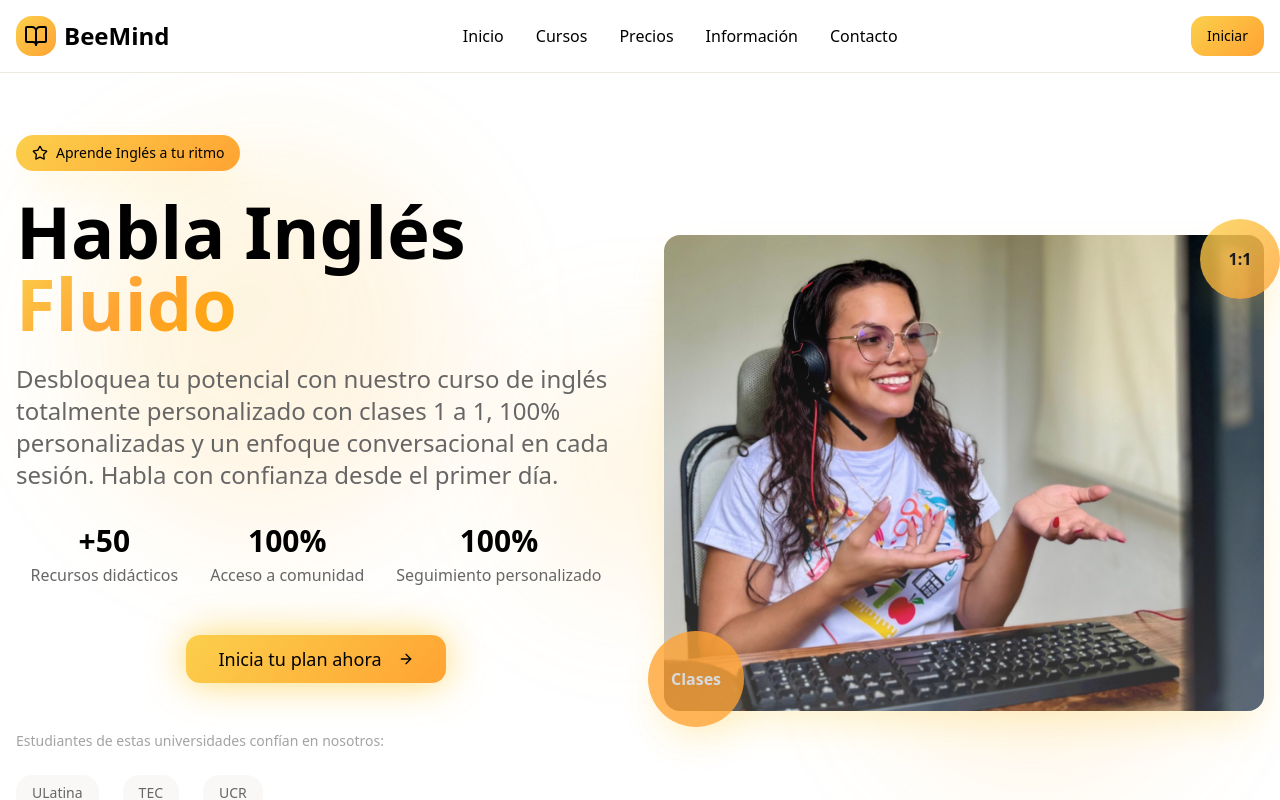
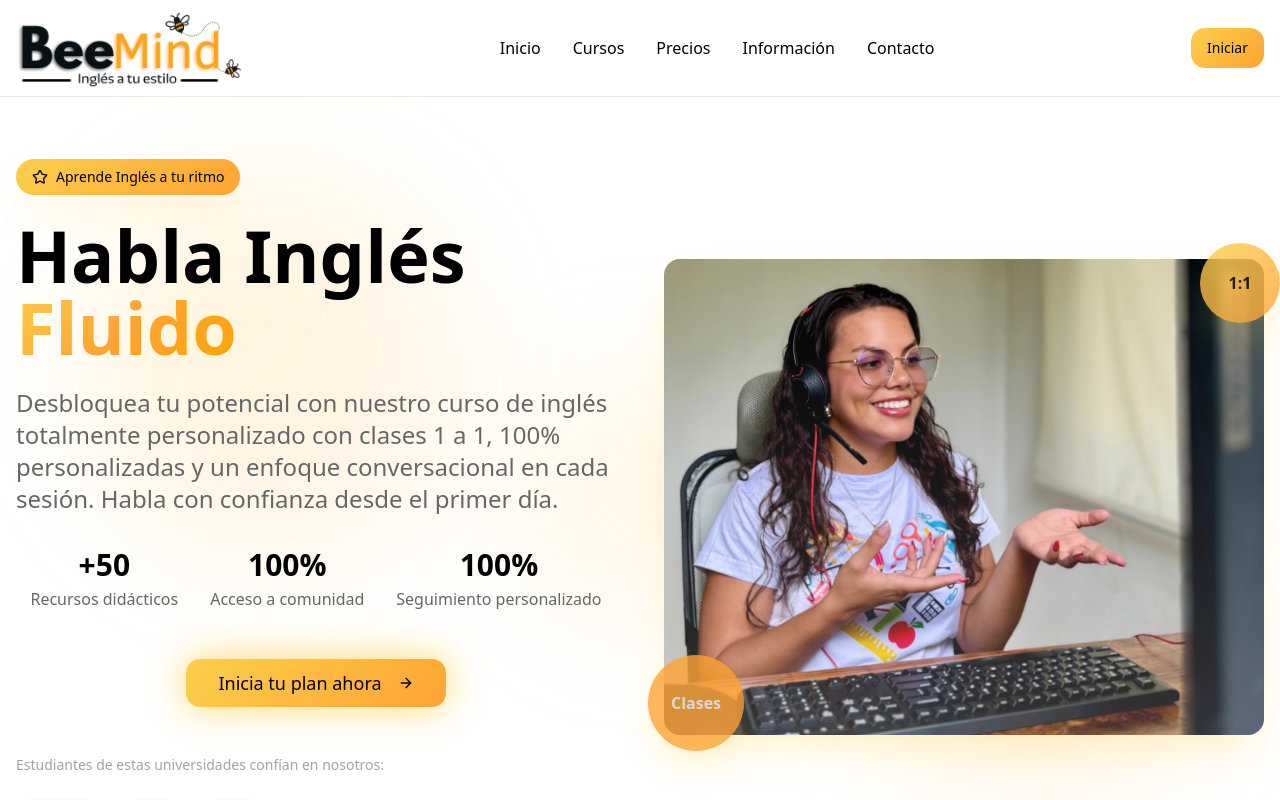
Before and after one commit to danielcdz/beeMind, a React (Vite) app: page / in a window 1280 px wide. Shown: the top 800 px of the page. Built offline with nearby package versions, Linux system fonts and the light colour scheme.

Commit message:
Use BM logos

```diff
--- a/index.html
+++ b/index.html
@@ -3,18 +3,16 @@
   <head>
     <meta charset="UTF-8" />
     <meta name="viewport" content="width=device-width, initial-scale=1.0" />
-    <title>sunstone-learn-launch</title>
+    <title>BeeMind</title>
+    <link rel="icon" type="image/png" href="/src/assets/BmLogo.png" />
     <meta name="description" content="Lovable Generated Project" />
     <meta name="author" content="Lovable" />
 
-    <meta property="og:title" content="sunstone-learn-launch" />
-    <meta property="og:description" content="Lovable Generated Project" />
-    <meta property="og:type" content="website" />
-    <meta property="og:image" content="https://lovable.dev/opengraph-image-p98pqg.png" />
+    <meta property="og:title" content="BeeMind" />
+    <meta property="og:description" content="BeeMind" />
+      <meta property="og:type" content="website" />
+      <meta property="og:image" content="https://lovable.dev/opengraph-image-p98pqg.png" />
 
-    <meta name="twitter:card" content="summary_large_image" />
-    <meta name="twitter:site" content="@lovable_dev" />
-    <meta name="twitter:image" content="https://lovable.dev/opengraph-image-p98pqg.png" />
   </head>
 
   <body>
--- a/src/components/Header.tsx
+++ b/src/components/Header.tsx
@@ -1,18 +1,20 @@
 import { Button } from "@/components/ui/button";
 import { BookOpen, Menu, X } from "lucide-react";
 import { useState } from "react";
+import BeeMindLogo from "@/assets/BeeMindLogo.png";
 const Header = () => {
   const [isMenuOpen, setIsMenuOpen] = useState(false);
   const toggleMenu = () => setIsMenuOpen(!isMenuOpen);
-  return <header className="sticky top-0 z-50 bg-background/80 backdrop-blur-lg border-b border-border">
-      <div className="container mx-auto px-4 py-4">
+  return     <header className="sticky top-0 z-50 bg-background/80 backdrop-blur-lg border-b border-border">
+      <div className="container mx-auto px-4 py-2">
         <div className="flex items-center justify-between">
           {/* Logo */}
-          <div className="flex items-center space-x-2">
-            <div className="w-10 h-10 bg-gradient-primary rounded-lg flex items-center justify-center">
-              <BookOpen className="w-6 h-6 text-primary-foreground" />
-            </div>
-            <span className="text-2xl font-bold text-foreground">BeeMind</span>
+          <div className="flex items-center">
+            <img
+              src={BeeMindLogo}
+              alt="BeeMind Logo"
+              className="h-8 md:h-20 w-auto"
+            />
           </div>
 
           {/* Desktop Navigation */}
@@ -36,7 +38,7 @@ const Header = () => {
 
           {/* CTA Button */}
           <div className="hidden md:flex items-center space-x-4">
-            <Button className="bg-gradient-primary hover:shadow-glow transition-all duration-300">
+            <Button className="bg-gradient-primary hover:shadow-glow transition-all duration-300" onClick={() => window.open('https://wa.me/50672926155?text=Hola! Me interesa aprender inglés con BeeMind', '_blank')}>
               Iniciar
             </Button>
           </div>
@@ -66,7 +68,7 @@ const Header = () => {
                 Contacto
               </a>
               <div className="flex flex-col space-y-2 pt-4">
-                <Button className="bg-gradient-primary hover:shadow-glow transition-all duration-300">
+                <Button className="bg-gradient-primary hover:shadow-glow transition-all duration-300" onClick={() => window.open('https://wa.me/50672926155?text=Hola! Me interesa aprender inglés con BeeMind', '_blank')}>
                   Iniciar
                 </Button>
               </div>
--- a/src/components/Hero.tsx
+++ b/src/components/Hero.tsx
@@ -56,6 +56,7 @@ const Hero = () => {
             <Button
               size="lg"
               className="bg-gradient-primary hover:shadow-glow transition-all duration-300 text-lg px-8 py-6 animate-glow"
+              onClick={() => window.open('https://wa.me/50672926155?text=Hola! Me interesa aprender inglés con BeeMind', '_blank')}
             >
               Inicia tu plan ahora
               <ArrowRight className="w-5 h-5 ml-2" />
```
Also changed, not shown: src/assets/BeeMindLogo.png (added), src/assets/BmLogo.png (added).
